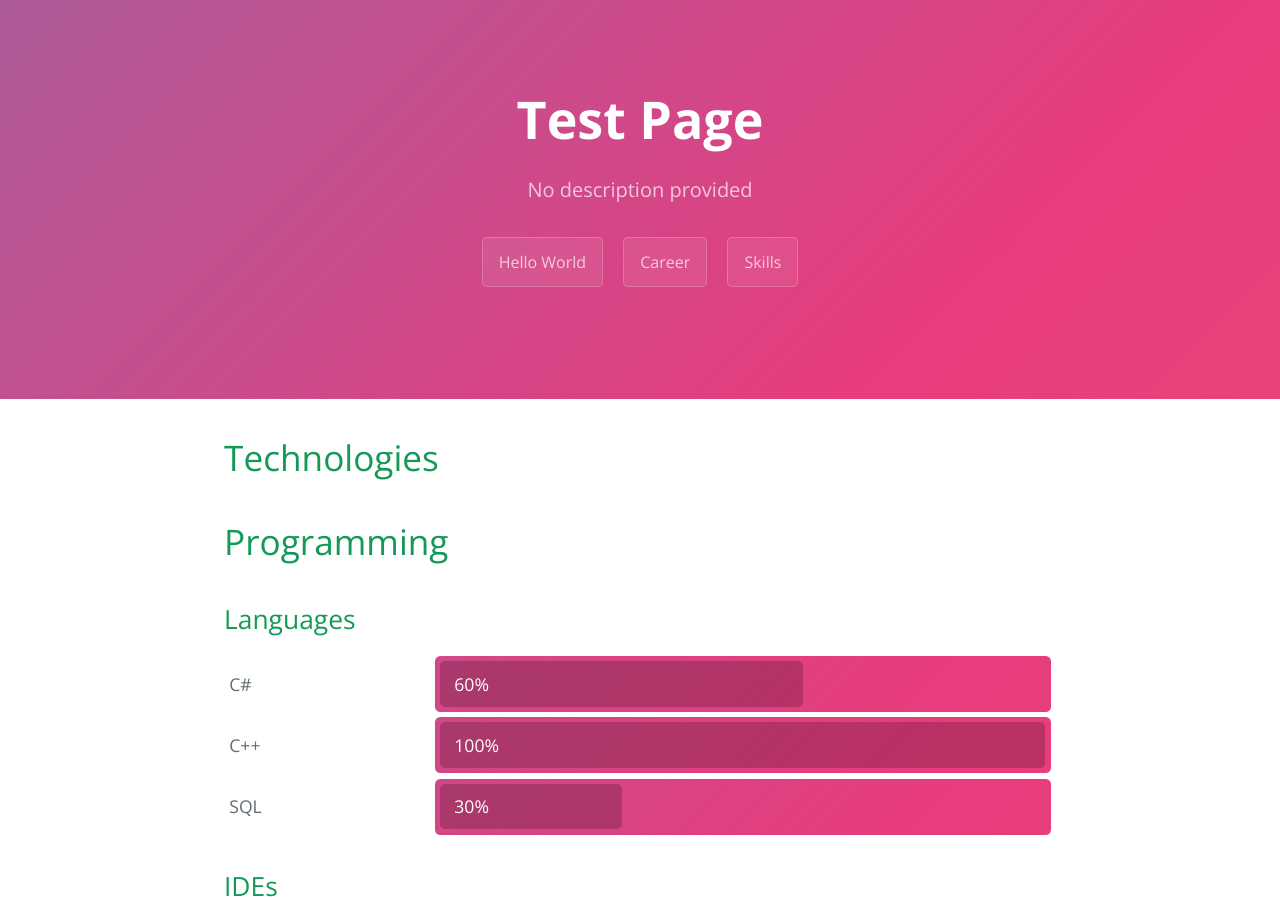
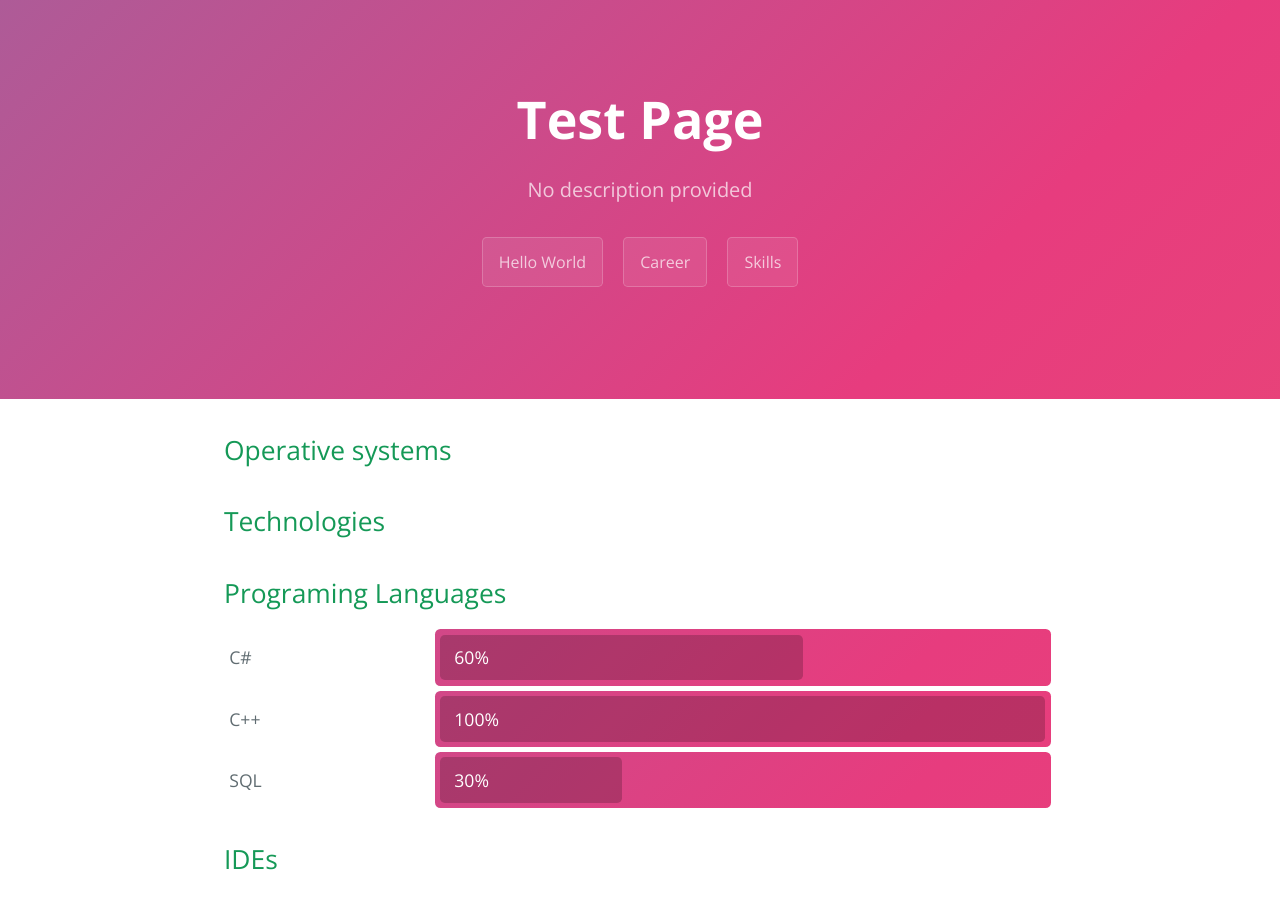
Before and after one commit to Carlosmape/carlosmape.github.io, a Jekyll site: the page built from hard-skills/index.md, in a window 1280 px wide and 900 px high. Built offline with Jekyll 4.4.1, drawn with Linux system fonts in a browser that asks for light colours.

Commit message:
Added metadata to posts (hard-skills)

```diff
--- a/hard-skills/index.md
+++ b/hard-skills/index.md
@@ -5,6 +5,7 @@
 ---
 {% assign tehcList = ''|split:'' %}
 {% assign langList = ''|split:'' %}
+{% assign osList = ''|split:'' %}
 {% assign idesList = ''|split:'' %}
 {% for p in site.posts %}
     {% if p.technologies.size %}
@@ -12,6 +13,9 @@
     {% endif %}
     {% if p.languages.size %}
         {% assign langList = langList | concat: p.languages | uniq | sort %}
+    {% endif %}
+    {% if p.os.size %}
+        {% assign osList = osList | concat: p.os | uniq | sort %}
     {% endif %}
     {% if p.ides.size %}
         {% assign idesList = idesList | concat: p.ides | uniq | sort %}
@@ -30,20 +34,31 @@
     {% if lCount > maxLangCount %}{% assign maxLangCount = lCount %}{% endif %}
 {% endfor %}
 
+{% assign maxOsCount = 0 %}
+{% for o in osList %}
+    {% assign oCount = site.posts | where: 'os', o | size %}
+    {% if oCount > maxOsCount %}{% assign maxOsCount = oCount %}{% endif %}
+{% endfor %}
+
 {% assign maxIdesCount = 0 %}
 {% for i in idesList %}
     {% assign iCount = site.posts | where: 'ides', i | size %}
     {% if iCount > maxIdesCount %}{% assign maxIdesCount = iCount %}{% endif %}
 {% endfor %}
 
-# Technologies
+## Operative systems
+{% for skill in osList %}
+{% assign val =  site.posts | where: 'os', skill | size %}
+{% assign punct = val | times:10 | divided_by: maxOsCount %}
+{% include skill-bar.html %}
+{% endfor %}
+## Technologies
 {% for skill in techList %}
 {% assign val =  site.posts | where: 'technologies', skill | size %}
 {% assign punct = val | times:10 | divided_by: maxTechCount %}
 {% include skill-bar.html %}
 {% endfor %}
-# Programming
-## Languages
+## Programing Languages
 {% for skill in langList %}
 {% assign val =  site.posts | where: 'languages', skill | size %}
 {% assign punct = val | times:10 | divided_by: maxLangCount %}
```
